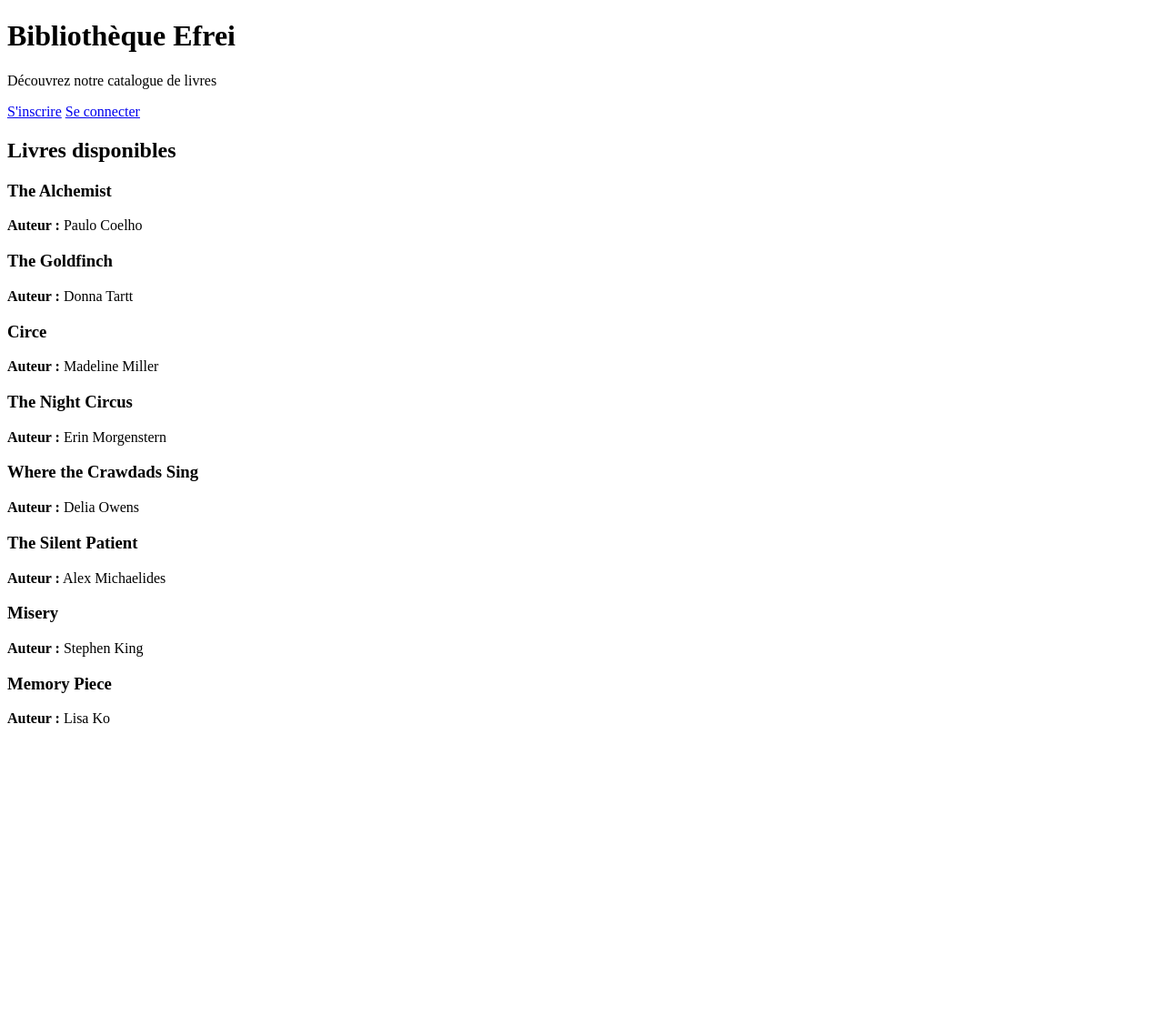
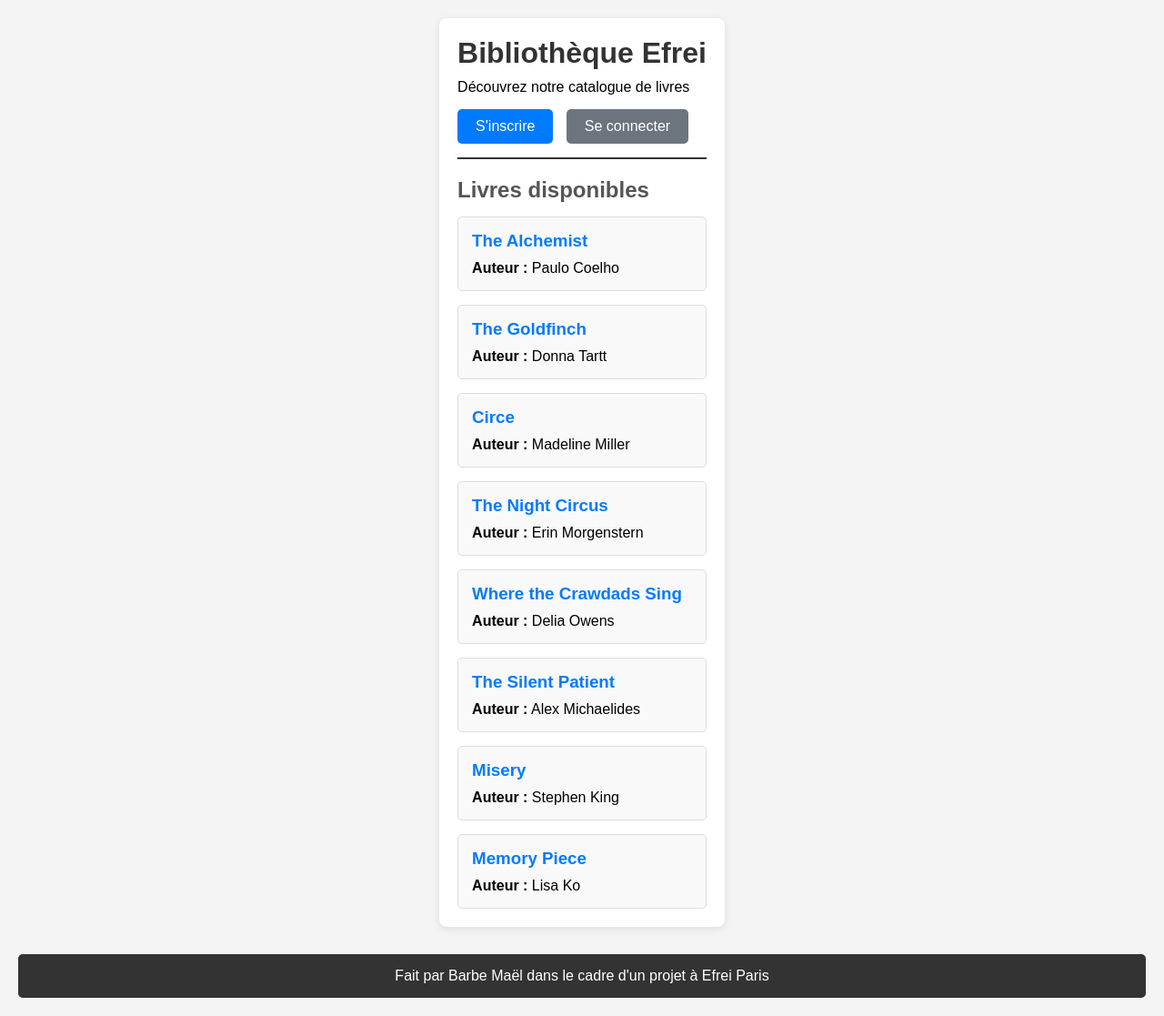
Before and after one commit to Traxxouu/TP_Bibliotheque_POO_Structure, a PHP site: page / in a window 1280 px wide. Shown: the whole page at 91% size. Before the commit the page ends 795 px from the top, so only its background shows below. Run offline with PHP 8.4, Linux system fonts and the light colour scheme; data comes from the database, SQL or seed files in the repository.

Commit message:
Ajout du css + un footer

```diff
--- a/dashboard.php
+++ b/dashboard.php
@@ -121,6 +121,7 @@ if ($_SERVER['REQUEST_METHOD'] === 'POST' && isset($_POST['action']) && $_POST['
     <meta charset="UTF-8">
     <meta name="viewport" content="width=device-width, initial-scale=1.0">
     <title>Dashboard - Bibliothèque Efrei</title>
+    <link rel="stylesheet" href="styles.css">
 </head>
 <body>
     <div class="container">
--- a/index.php
+++ b/index.php
@@ -14,6 +14,7 @@ $livres = $livreManager->getTousLesLivres();
     <meta charset="UTF-8">
     <meta name="viewport" content="width=device-width, initial-scale=1.0">
     <title>Bibliothèque Efrei - Accueil</title>
+    <link rel="stylesheet" href="styles.css">
 </head>
 <body>
     <div class="container">
@@ -53,5 +54,9 @@ $livres = $livreManager->getTousLesLivres();
             <?php endif; ?>
         </div>
     </div>
+
+    <footer>
+        <p>Fait par Barbe Maël dans le cadre d'un projet à Efrei Paris</p>
+    </footer>
 </body>
 </html>
--- a/login.php
+++ b/login.php
@@ -43,6 +43,7 @@ if ($_SERVER['REQUEST_METHOD'] === 'POST') {
     <meta charset="UTF-8">
     <meta name="viewport" content="width=device-width, initial-scale=1.0">
     <title>Connexion - Bibliothèque Efrei</title>
+    <link rel="stylesheet" href="styles.css">
 </head>
 <body>
     <div class="container">
--- a/register.php
+++ b/register.php
@@ -64,6 +64,7 @@ if ($_SERVER['REQUEST_METHOD'] === 'POST') {
     <meta charset="UTF-8">
     <meta name="viewport" content="width=device-width, initial-scale=1.0">
     <title>Inscription - Bibliothèque de Efrei</title>
+    <link rel="stylesheet" href="styles.css">
 </head>
 <body>
     <div class="container">
--- /dev/null
+++ b/styles.css
@@ -0,0 +1,196 @@
+* {
+    margin: 0;
+    padding: 0;
+    box-sizing: border-box;
+}
+
+body {
+    font-family: Arial, sans-serif;
+    background-color: #f4f4f4;
+    padding: 20px;
+    min-height: 100vh;
+    display: flex;
+    flex-direction: column;
+}
+
+.container {
+    max-width: 1000px;
+    margin: 0 auto;
+    background: white;
+    padding: 20px;
+    border-radius: 8px;
+    box-shadow: 0 2px 10px rgba(0,0,0,0.1);
+    flex: 1;
+}
+
+header {
+    border-bottom: 2px solid #333;
+    padding-bottom: 15px;
+    margin-bottom: 20px;
+}
+
+h1 {
+    color: #333;
+    margin-bottom: 10px;
+}
+
+h2 {
+    color: #555;
+    margin-bottom: 15px;
+    margin-top: 20px;
+}
+
+.auth-links {
+    margin-top: 15px;
+}
+
+.btn {
+    display: inline-block;
+    padding: 10px 20px;
+    background-color: #007bff;
+    color: white;
+    text-decoration: none;
+    border-radius: 5px;
+    margin-right: 10px;
+    border: none;
+    cursor: pointer;
+}
+
+.btn:hover {
+    background-color: #0056b3;
+}
+
+.btn-secondary {
+    background-color: #6c757d;
+}
+
+.btn-secondary:hover {
+    background-color: #545b62;
+}
+
+.btn-small {
+    padding: 5px 10px;
+    font-size: 14px;
+}
+
+.form-group {
+    margin-bottom: 15px;
+}
+
+label {
+    display: block;
+    margin-bottom: 5px;
+    font-weight: bold;
+}
+
+input[type="text"],
+input[type="email"],
+input[type="password"] {
+    width: 100%;
+    padding: 8px;
+    border: 1px solid #ddd;
+    border-radius: 4px;
+}
+
+.error {
+    background-color: #f8d7da;
+    color: #721c24;
+    padding: 10px;
+    border-radius: 5px;
+    margin-bottom: 15px;
+}
+
+.error ul {
+    list-style: none;
+}
+
+.success {
+    background-color: #d4edda;
+    color: #155724;
+    padding: 10px;
+    border-radius: 5px;
+    margin-bottom: 15px;
+}
+
+.info-box {
+    background-color: #fff3cd;
+    color: #856404;
+    padding: 10px;
+    border-radius: 5px;
+    margin-bottom: 15px;
+}
+
+.section {
+    margin-bottom: 30px;
+    padding: 15px;
+    border: 1px solid #ddd;
+    border-radius: 5px;
+}
+
+.livres-grid {
+    display: grid;
+    grid-template-columns: repeat(auto-fill, minmax(250px, 1fr));
+    gap: 15px;
+    margin-top: 15px;
+}
+
+.livre-card {
+    border: 1px solid #ddd;
+    padding: 15px;
+    border-radius: 5px;
+    background-color: #f9f9f9;
+}
+
+.livre-card h3 {
+    color: #007bff;
+    margin-bottom: 10px;
+}
+
+.livres-list {
+    margin-top: 15px;
+}
+
+.livre-item {
+    border: 1px solid #ddd;
+    padding: 15px;
+    margin-bottom: 10px;
+    border-radius: 5px;
+    background-color: #f9f9f9;
+}
+
+.livre-item h3 {
+    color: #333;
+    margin-bottom: 8px;
+}
+
+.links {
+    text-align: center;
+    margin-top: 20px;
+}
+
+.links a {
+    color: #007bff;
+    text-decoration: none;
+}
+
+.links a:hover {
+    text-decoration: underline;
+}
+
+.separator {
+    margin: 0 10px;
+    color: #999;
+}
+
+footer {
+    background-color: #333;
+    color: white;
+    text-align: center;
+    padding: 15px;
+    margin-top: 30px;
+    border-radius: 5px;
+}
+
+footer p {
+    margin: 0;
+}
```
